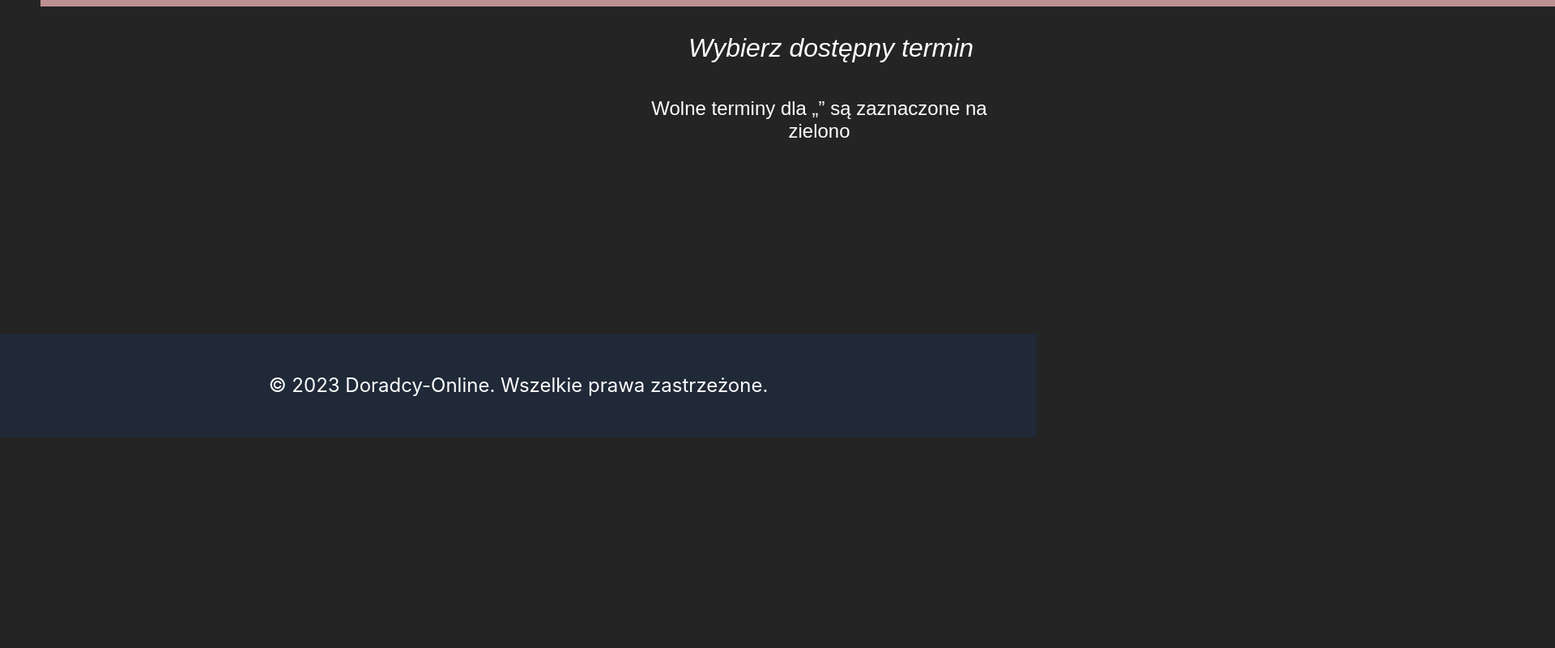
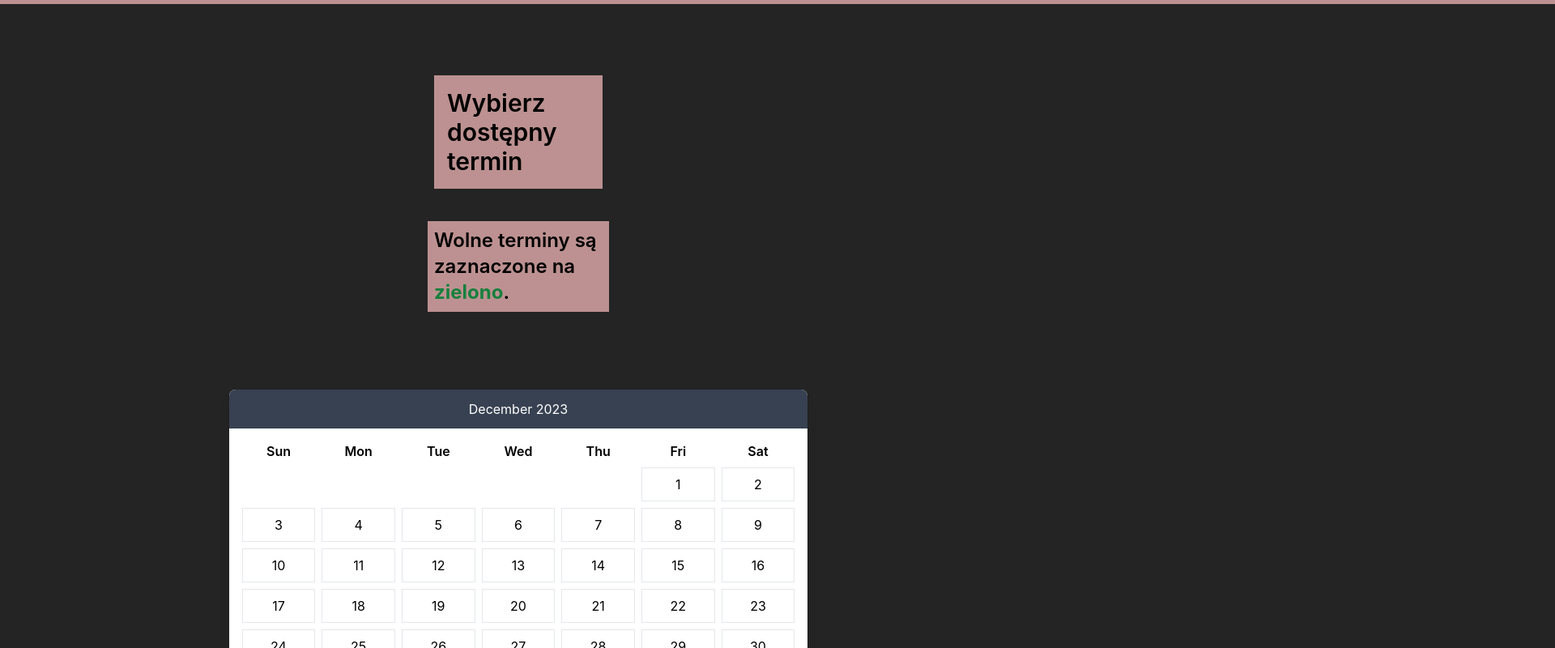
Before and after one commit to MikeThe1st/finance-app, a React (Vite) app in the folder frontend/: page /calendar-form in a window 1280 px wide. Shown: the part 260-1060 px from the top of the page at 81% size, 1920 px wide, since content can reach past the window. Before the commit the page ends 800 px from the top, so only its background shows below. Built offline with nearby package versions, Linux system fonts and the light colour scheme.

Commit message:
calendar init

```diff
--- a/frontend/src/App.jsx
+++ b/frontend/src/App.jsx
@@ -12,7 +12,6 @@ import CalendarForm from './pages/CalendarForm.jsx'
 
 
 function App() {
-  const userTransactionHistory = ['Transakcja 1', 'Transakcja 2', 'Transakcja 3'];
   return (
     <BrowserRouter>
       <Routes>
--- /dev/null
+++ b/frontend/src/components/Calendar.jsx
@@ -0,0 +1,107 @@
+import React, { useState, useEffect } from 'react';
+
+const CalendarPanelComponent = () => {
+    const currentYear = 2023
+    const currentMonth = 11
+    const [selectedDate, setSelectedDate] = useState(null);
+
+    useEffect(() => {
+        generateCalendar(currentYear, currentMonth);
+    }, [currentYear, currentMonth]);
+
+    const generateCalendar = (year, month) => {
+        const calendarElement = document.getElementById('calendar');
+        const currentMonthElement = document.getElementById('currentMonth');
+
+        const firstDayOfMonth = new Date(year, month, 1);
+        const daysInMonth = new Date(year, month + 1, 0).getDate();
+
+        calendarElement.innerHTML = '';
+
+        const monthNames = [
+            'January',
+            'February',
+            'March',
+            'April',
+            'May',
+            'June',
+            'July',
+            'August',
+            'September',
+            'October',
+            'November',
+            'December',
+        ];
+        currentMonthElement.innerText = `${monthNames[month]} ${year}`;
+
+        const firstDayOfWeek = firstDayOfMonth.getDay();
+
+        const daysOfWeek = ['Sun', 'Mon', 'Tue', 'Wed', 'Thu', 'Fri', 'Sat'];
+        daysOfWeek.forEach((day) => {
+            const dayElement = document.createElement('div');
+            dayElement.className = 'text-center font-semibold';
+            dayElement.innerText = day;
+            calendarElement.appendChild(dayElement);
+        });
+
+        for (let i = 0; i < firstDayOfWeek; i++) {
+            const emptyDayElement = document.createElement('div');
+            calendarElement.appendChild(emptyDayElement);
+        }
+
+        for (let day = 1; day <= daysInMonth; day++) {
+            const dayElement = document.createElement('div');
+            dayElement.className = 'text-center py-2 border cursor-pointer';
+            dayElement.innerText = day;
+
+            const currentDate = new Date();
+            if (
+                year === currentDate.getFullYear() &&
+                month === currentDate.getMonth() &&
+                day === currentDate.getDate()
+            ) {
+                dayElement.classList.add('bg-blue-500', 'text-white');
+            }
+
+            calendarElement.appendChild(dayElement);
+        }
+
+        const dayElements = document.querySelectorAll('.cursor-pointer');
+        dayElements.forEach((dayElement) => {
+            dayElement.addEventListener('click', () => {
+                const day = parseInt(dayElement.innerText);
+                const selectedDate = new Date(month, day);
+                const options = { day: 'numeric' };
+                const formattedDate = selectedDate.toLocaleDateString(undefined, options);
+                // showModal(formattedDate);
+                alert(formattedDate)
+            });
+        });
+    };
+
+    const showModal = (selectedDate) => {
+        setSelectedDate(selectedDate);
+    };
+
+    const hideModal = () => {
+        setSelectedDate(null);
+    };
+
+    return (
+        <div className='flex flex-col'>
+            <div className="flex items-center justify-center h-fit rounded-xl">
+                <div className="lg:w-7/12 md:w-9/12 sm:w-10/12 mx-auto p-4">
+                    <div className="bg-white shadow-lg rounded-lg overflow-hidden">
+                        <div className="flex items-center justify-between px-6 py-3 bg-gray-700">
+                            <h2 id="currentMonth" className="text-white mx-auto"></h2>
+                        </div>
+                        <div className="grid grid-cols-7 gap-2 p-4" id="calendar"></div>
+                    </div>
+                </div>
+            </div>
+            <button className='h-20 w-40 bg-green-700 rounded-md mx-auto hover:bg-green-800'>Reserve</button>
+        </div>
+    );
+};
+
+export default CalendarPanelComponent;
--- a/frontend/src/components/CalendarPanelComponent.jsx
+++ b/frontend/src/components/CalendarPanelComponent.jsx
@@ -2,7 +2,6 @@ import React from 'react';
 
 const CalendarPanelComponent = () => {
     const panelStyle = {
-        position: 'absolute',
         width: '1920px',
         height: '177px',
         left: '0px',
@@ -13,6 +12,7 @@ const CalendarPanelComponent = () => {
         justifyContent: 'center',
         color: '#000',
         fontSize: '36px',
+        margin: 'auto',
   };
 
   return (
--- a/frontend/src/components/CalendarPanelTextComponent.jsx
+++ b/frontend/src/components/CalendarPanelTextComponent.jsx
@@ -1,43 +1,14 @@
 import React from 'react';
 
 const CalendarPanelTextComponent = () => {
-  const chooseTermStyle = {
-    position: 'absolute',
-    width: '452px',
-    height: '95px',
-    left: '800px',
-    top: '300px',
-    fontFamily: 'sans-serif',
-    fontStyle: 'italic',
-    fontWeight: '400',
-    fontSize: '32px',
-    lineHeight: '38px',
-    textAlign: 'center',
-    color: '#ffffff',
-  };
-
-  const freeTermsStyle = {
-    position: 'absolute',
-    width: '483px',
-    height: '234px',
-    left: '770px',
-    top: '380px',
-    fontFamily: 'sans-serif',
-    fontStyle: 'normal',
-    fontWeight: '200',
-    fontSize: '24px',
-    lineHeight: '28px',
-    textAlign: 'center',
-    color: '#ffffff',
-  };
 
   return (
-    <div>
-      <div style={chooseTermStyle}>
+    <div className='flex flex-col w-1/5 items-center mx-auto my-16'>
+      <div className='bg-[#BD9191] text-3xl font-semibold m-6 p-4'>
         Wybierz dostępny termin
       </div>
-      <div style={freeTermsStyle}>
-        Wolne terminy dla „” są zaznaczone na zielono
+      <div className='bg-[#BD9191] text-2xl font-semibold m-4 p-2'>
+        Wolne terminy są zaznaczone na <span className='text-green-700 font-bold'>zielono</span>.
       </div>
     </div>
   );
--- a/frontend/src/pages/CalendarForm.jsx
+++ b/frontend/src/pages/CalendarForm.jsx
@@ -3,22 +3,16 @@ import Footer from '../components/Footer.jsx';
 import Navbar from '../components/Navbar.jsx';
 import CalendarPanelComponent from '../components/CalendarPanelComponent.jsx';
 import CalendarPanelTextComponent from '../components/CalendarPanelTextComponent.jsx';
+import Calendar from '../components/Calendar.jsx';
 
 const CalendarForm = () => {
     return (
         <div style={{ display: 'flex', flexDirection: 'column', minHeight: '100vh' }}>
             <Navbar />
-
-            <div style={{ position: 'relative', top: '-245px', left: '50px' }}>
-              <CalendarPanelComponent />
-            </div>
-
-            <div style={{ flex: '1' }}></div> {/* Elastyczny element, aby przesunąć stopkę na dół */}
-
+            <CalendarPanelComponent />
             <CalendarPanelTextComponent />
-
-
-
+            <Calendar />
+            <div style={{ flex: '1' }}></div>
             <Footer />
         </div>
     );
```
Also changed, not shown: frontend/src/utils/cookie.js (added).
